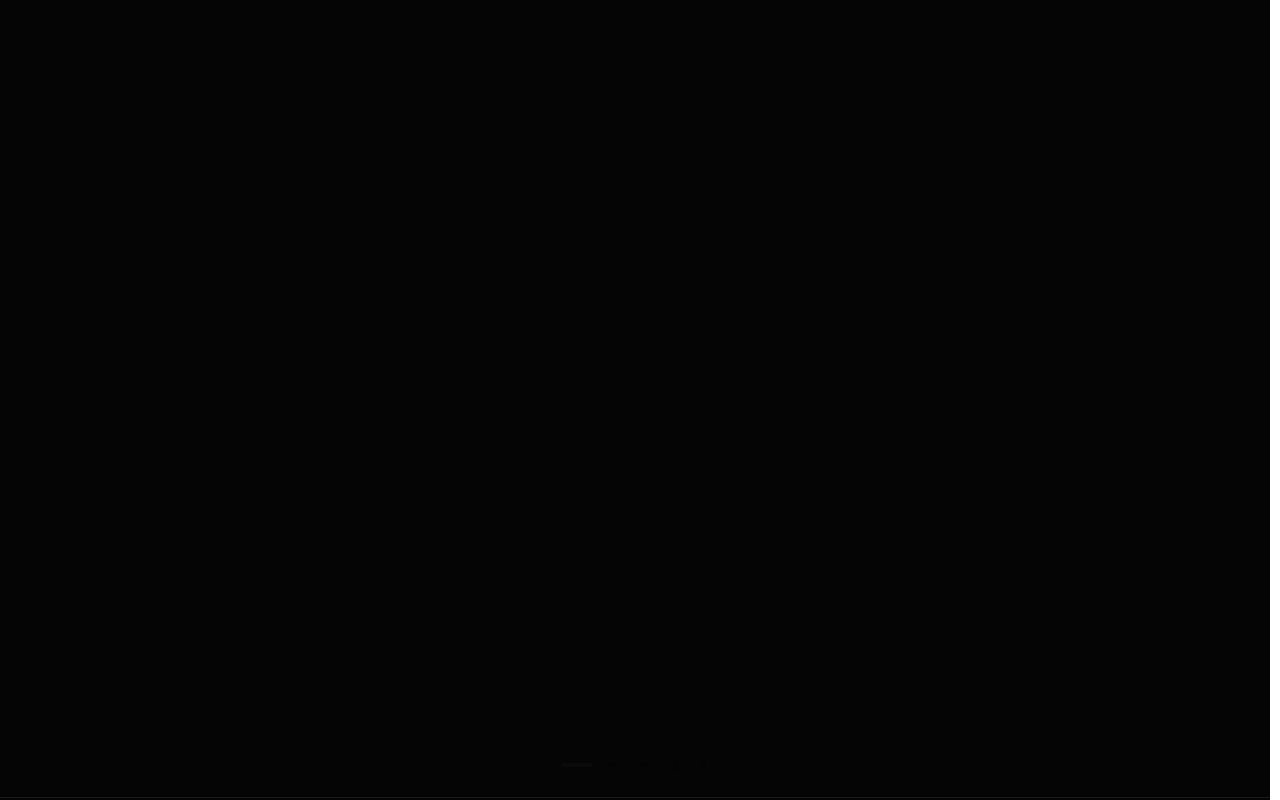
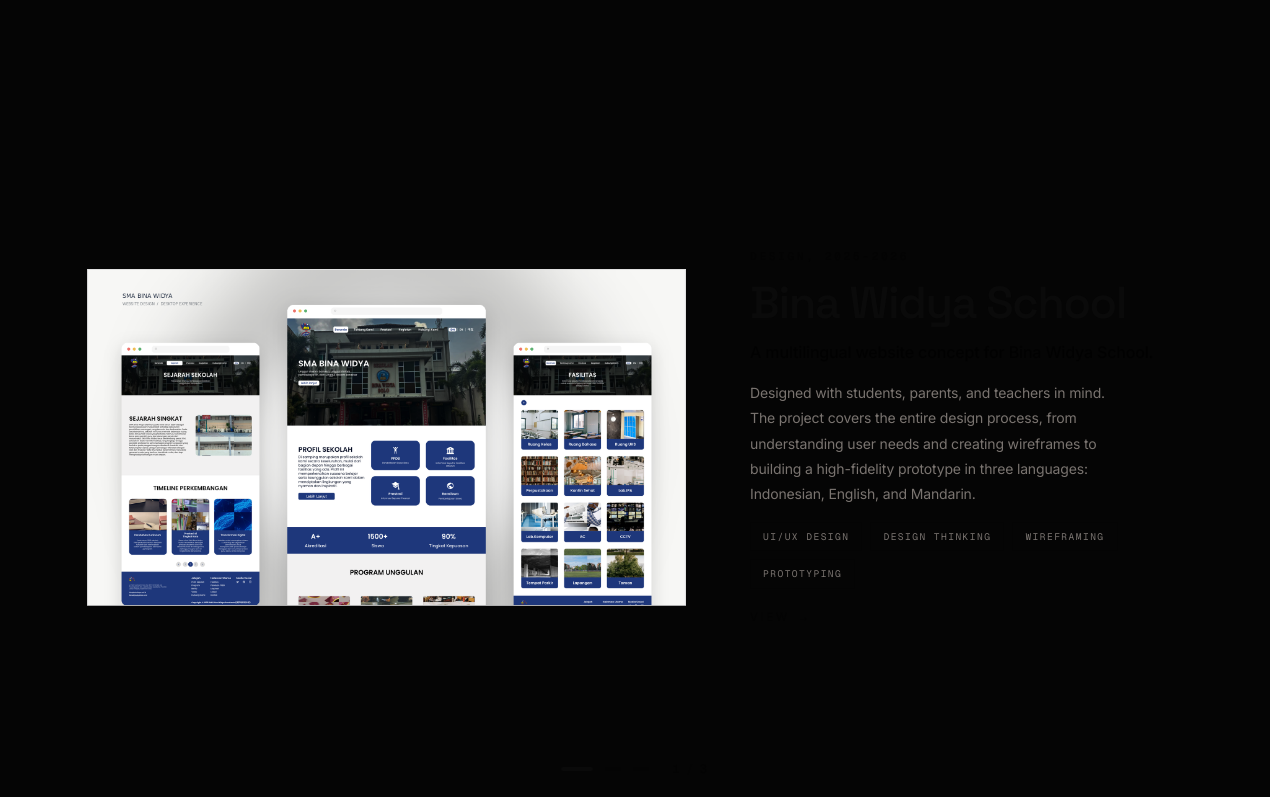
Before and after one commit to edoalvin/Portofolio_Alvin, a Next.js app: page / in a window 1280 px wide. Shown: the part 4400-5200 px from the top of the page. Built offline with nearby package versions, Linux system fonts and the light colour scheme.

Commit message:
feat(projects): refactor horizontal scroll architecture and clarify section pinning

```diff
--- a/components/Projects.tsx
+++ b/components/Projects.tsx
@@ -5,37 +5,41 @@ import { gsap, useGSAP, ScrollTrigger, SplitText } from "@/lib/gsap";
 import { PROJECTS } from "@/lib/constants";
 
 /*
-  PROJECTS
-  ─────────
-  · Pure white background — no scrub, consistent with the whole site.
-  · data-theme="light" so navbar shows dark text.
-  · Compact header: label + heading, minimal bottom padding before first panel.
-  · Desktop: stage pins to top of viewport and horizontal track scrolls.
-    scrub: 2 gives smooth, deliberate scrolling — each panel stays visible
-    long enough that users see the full project before the next arrives.
-  · Images: object-contain so the full mockup is always visible, no cropping.
-  · Counter (dot-nav + readout): rendered INSIDE the section as a sticky bar
-    at the bottom of the stage — NOT as a fixed/global overlay. Completely
-    hidden when the section is not in view (the pin handles this naturally
-    because the elements are children of the stage).
+  WORK SECTION — ARCHITECTURE
+  ────────────────────────────
+  The sticky header + pinned track live inside ONE wrapper (sectionRef).
+
+  Layout when pinned:
+  ┌─────────────────────────────┐  ← viewport top (navbar fixed above)
+  │ sticky header  ~120px       │  ← headerRef: position sticky top:72px
+  ├─────────────────────────────┤
+  │                             │
+  │  project track (flex-row)   │  ← trackRef: gets translateX()
+  │                             │
+  └─────────────────────────────┘  ← viewport bottom
+
+  GSAP pins sectionRef.
+  The pin trigger starts when sectionRef top hits the NAVBAR bottom (72px),
+  so the section is already at the top with the header visible.
+  The end is: pinStart + (track.scrollWidth - viewport.width).
+  trackRef only gets translateX — header is never transformed.
 */
 
-/* Cream palette matching Toolkit */
-const BG   = "#ffffff";
-const DARK = "#050505";
+const BG      = "#ffffff";
+const DARK    = "#050505";
+const NAV_H   = 72;   // px — fixed navbar height
 
 export default function Projects() {
-  const sectionRef  = useRef<HTMLElement>(null);
-  const headerRef   = useRef<HTMLDivElement>(null);
-  const headingRef  = useRef<HTMLHeadingElement>(null);
-  const eyebrowRef  = useRef<HTMLParagraphElement>(null);
-  const stageRef    = useRef<HTMLDivElement>(null);
-  const trackRef    = useRef<HTMLDivElement>(null);
-  const indexRef    = useRef<HTMLSpanElement>(null);
-  const triggerRef  = useRef<ScrollTrigger | null>(null);
+  const sectionRef = useRef<HTMLElement>(null);
+  const headerRef  = useRef<HTMLDivElement>(null);
+  const headingRef = useRef<HTMLHeadingElement>(null);
+  const eyebrowRef = useRef<HTMLParagraphElement>(null);
+  const trackRef   = useRef<HTMLDivElement>(null);
+  const indexRef   = useRef<HTMLSpanElement>(null);
+  const triggerRef = useRef<ScrollTrigger | null>(null);
   const [active, setActive] = useState(0);
 
-  /* ── Background scrub dark → cream ──────────────────────────────────── */
+  /* ── Background scrub dark → white ──────────────────────────────────── */
   useEffect(() => {
     const r   = window.matchMedia("(prefers-reduced-motion:reduce)").matches;
     const sec = sectionRef.current;
@@ -53,19 +57,19 @@ export default function Projects() {
     return () => { tl.kill(); };
   }, []);
 
-  /* ── Heading reveal + horizontal pin ────────────────────────────────── */
+  /* ── Heading reveal + horizontal scroll ─────────────────────────────── */
   useGSAP(() => {
     if (typeof window === "undefined") return;
     const reduced = window.matchMedia("(prefers-reduced-motion:reduce)").matches;
 
-    /* Heading */
+    /* Heading word-reveal */
     const split = new SplitText(headingRef.current, {
       type: "words", mask: "words", aria: "auto",
     });
     const headTl = gsap.timeline({
       scrollTrigger: {
-        trigger: stageRef.current,
-        start: "top 90%",
+        trigger: headerRef.current,
+        start: "top 85%",
         toggleActions: "play none none reverse",
       },
     });
@@ -77,29 +81,34 @@ export default function Projects() {
 
     const mm = gsap.matchMedia();
 
-    /* ── Desktop horizontal pin ── */
+    /* ── Desktop: pin the SECTION, translate only the TRACK ── */
     mm.add("(min-width: 768px) and (prefers-reduced-motion:no-preference)", () => {
+      const sec   = sectionRef.current!;
       const track = trackRef.current!;
-      const stage = stageRef.current!;
+      const hdr   = headerRef.current!;
 
-      const getAmount = () => track.scrollWidth - window.innerWidth;
+      /*
+        We pin the whole section.
+        The pin starts when the section top reaches the NAVBAR bottom (NAV_H).
+        This means the section slides up until its top touches the navbar,
+        then freezes — the header is visible at top:NAV_H and the track
+        fills the remaining viewport height below it.
+
+        scrollAmount = how far the track must travel horizontally.
+        Each panel is 100vw → (count-1) × 100vw, using scrollWidth diff.
+      */
+      const getScrollAmount = () => track.scrollWidth - window.innerWidth;
 
       const tween = gsap.to(track, {
-        x: () => -getAmount(),
+        x: () => -getScrollAmount(),
         ease: "none",
         scrollTrigger: {
-          trigger: stage,
-          start: "top top",
-          end: () => `+=${getAmount()}`,
-          /*
-            scrub: 2.5 — deliberate, unhurried scroll.
-            Each panel is one full viewport wide; with scrub:2.5 the user
-            needs to scroll ~2.5× the panel width to fully traverse it,
-            giving ample time to read the content before the next panel
-            enters. No snap, no lock — purely physical scroll mapping.
-          */
+          trigger: sec,
+          start: () => `top ${NAV_H}px`,
+          end:   () => `+=${getScrollAmount()}`,
           scrub: 2.5,
-          pin: true,
+          pin:   true,
+          pinSpacing: true,
           anticipatePin: 1,
           invalidateOnRefresh: true,
           onUpdate: (self) => {
@@ -111,7 +120,7 @@ export default function Projects() {
       });
       triggerRef.current = tween.scrollTrigger!;
 
-      /* Per-panel reveals — tied to containerAnimation */
+      /* Per-panel reveals */
       gsap.utils.toArray<HTMLElement>(".project-panel").forEach((panel) => {
         const img = panel.querySelector<HTMLElement>(".project-img");
         const txt = panel.querySelectorAll<HTMLElement>(".project-reveal");
@@ -128,11 +137,9 @@ export default function Projects() {
             }
           );
         }
-
         if (txt.length) {
           gsap.from(txt, {
-            opacity: 0, y: 24,
-            duration: 0.65, ease: "power2.out", stagger: 0.07,
+            opacity: 0, y: 24, duration: 0.65, ease: "power2.out", stagger: 0.07,
             scrollTrigger: {
               trigger: panel, containerAnimation: tween,
               start: "left 75%",
@@ -143,7 +150,7 @@ export default function Projects() {
       });
     });
 
-    /* ── Mobile vertical reveals ── */
+    /* ── Mobile / reduced-motion: vertical stack ── */
     mm.add("(max-width: 767px), (prefers-reduced-motion:reduce)", () => {
       gsap.utils.toArray<HTMLElement>(".project-panel").forEach((panel) => {
         const img = panel.querySelector<HTMLElement>(".project-img");
@@ -169,7 +176,6 @@ export default function Projects() {
     return () => { split.revert(); mm.revert(); };
   }, { scope: sectionRef });
 
-  /* Navigate to panel (desktop) */
   const goToPanel = (p: number) => {
     const trigger = triggerRef.current;
     if (!trigger) return;
@@ -190,15 +196,15 @@ export default function Projects() {
       className="relative"
       style={{ background: DARK }}
     >
-      {/* ── PINNED STAGE ── */}
-      <div
-        ref={stageRef}
-        className="relative overflow-hidden md:h-screen md:flex md:flex-col"
-      >
-        {/* Section heading — flush at the top of the pinned viewport */}
+      {/*
+        HEADER — stays at the top of the pinned section.
+        It is NOT sticky here (the whole section is pinned by GSAP, so the
+        section stays in place — the header is naturally at the top of it).
+        On mobile it just scrolls normally.
+      */}
       <div
         ref={headerRef}
-          className="flex-shrink-0 px-6 pt-10 pb-6 md:px-16 md:pt-12 md:pb-8"
+        className="relative z-10 px-6 pb-4 pt-8 md:px-16 md:pb-6 md:pt-10"
       >
         <p
           ref={eyebrowRef}
@@ -218,10 +224,21 @@ export default function Projects() {
         </div>
       </div>
 
-        {/* Horizontal track — fills remaining height after heading */}
+      {/*
+        TRACK WRAPPER — overflow:hidden clips the horizontal track.
+        On desktop this fills the remaining viewport height below the header.
+        height: calc(100svh - NAV_H - headerHeight). We approximate the
+        header height with a CSS calc; JS will handle exact sizing via
+        invalidateOnRefresh on the ScrollTrigger.
+      */}
+      <div
+        className="relative overflow-hidden"
+        style={{ height: "calc(100svh - 72px - 120px)" }}
+      >
+        {/* Horizontal track — ONLY this element receives translateX */}
         <div
           ref={trackRef}
-          className="flex flex-col md:flex-1 md:w-max md:flex-row md:items-stretch"
+          className="flex flex-col md:h-full md:w-max md:flex-row md:items-center"
         >
           {PROJECTS.map((project, i) => {
             const flip = i % 2 === 1;
@@ -233,7 +250,7 @@ export default function Projects() {
                   md:flex-row md:items-center md:h-full md:w-screen md:py-0 md:px-16
                   ${flip ? "md:flex-row-reverse" : ""}`}
               >
-                {/* Image — 16:9 frame, object-contain, no white bands */}
+                {/* Image */}
                 <div className="w-full flex-shrink-0 md:w-[52%]">
                   <div
                     className="project-img relative w-full overflow-hidden border aspect-video"
@@ -292,7 +309,7 @@ export default function Projects() {
                   </div>
 
                   <button
-                    className="project-reveal group mt-1 hidden w-fit items-center gap-2 font-mono text-[0.7rem] uppercase tracking-[0.25em] transition-colors md:flex"
+                    className="project-reveal group mt-1 hidden w-fit items-center gap-2 font-mono text-[0.7rem] uppercase tracking-[0.25em] md:flex"
                     style={{ color: "rgba(0,0,0,0.38)" }}
                     onClick={() => goToPanel(Math.min(i + 1, PROJECTS.length - 1))}
                     aria-label="Next project"
@@ -307,29 +324,21 @@ export default function Projects() {
             );
           })}
         </div>
+      </div>
 
-        {/*
-          COUNTER — absolute inside the stage (NOT fixed/global).
-          Only visible while the stage is pinned = only while user is in
-          the Projects section. Disappears naturally when pin releases.
-        */}
-        <div className="hidden md:flex absolute bottom-6 left-0 right-0 items-center justify-center gap-6 pointer-events-none">
-          {/* Dot nav */}
+      {/* Counter — always below the track, inside the pinned section */}
+      <div className="hidden md:flex h-14 items-center justify-center gap-6 pointer-events-none">
         <div className="flex items-center gap-3 pointer-events-auto">
           {PROJECTS.map((_, i) => (
             <button
               key={i}
               onClick={() => goToPanel(i)}
-                className={`h-1 rounded-full transition-all duration-300 ${
-                  active === i ? "w-8" : "w-4"
-                }`}
+              className={`h-1 rounded-full transition-all duration-300 ${active === i ? "w-8" : "w-4"}`}
               style={{ background: active === i ? "#0a0a0a" : "rgba(0,0,0,0.20)" }}
               aria-label={`Go to project ${i + 1}`}
             />
           ))}
         </div>
-
-          {/* Index readout */}
         <div
           className="font-mono text-xs tracking-[0.2em] pointer-events-none"
           style={{ color: "rgba(0,0,0,0.35)" }}
@@ -339,7 +348,6 @@ export default function Projects() {
           {String(PROJECTS.length)}
         </div>
       </div>
-      </div>
     </section>
   );
 }
```
Lines whose indentation alone changed are shown as unchanged.
